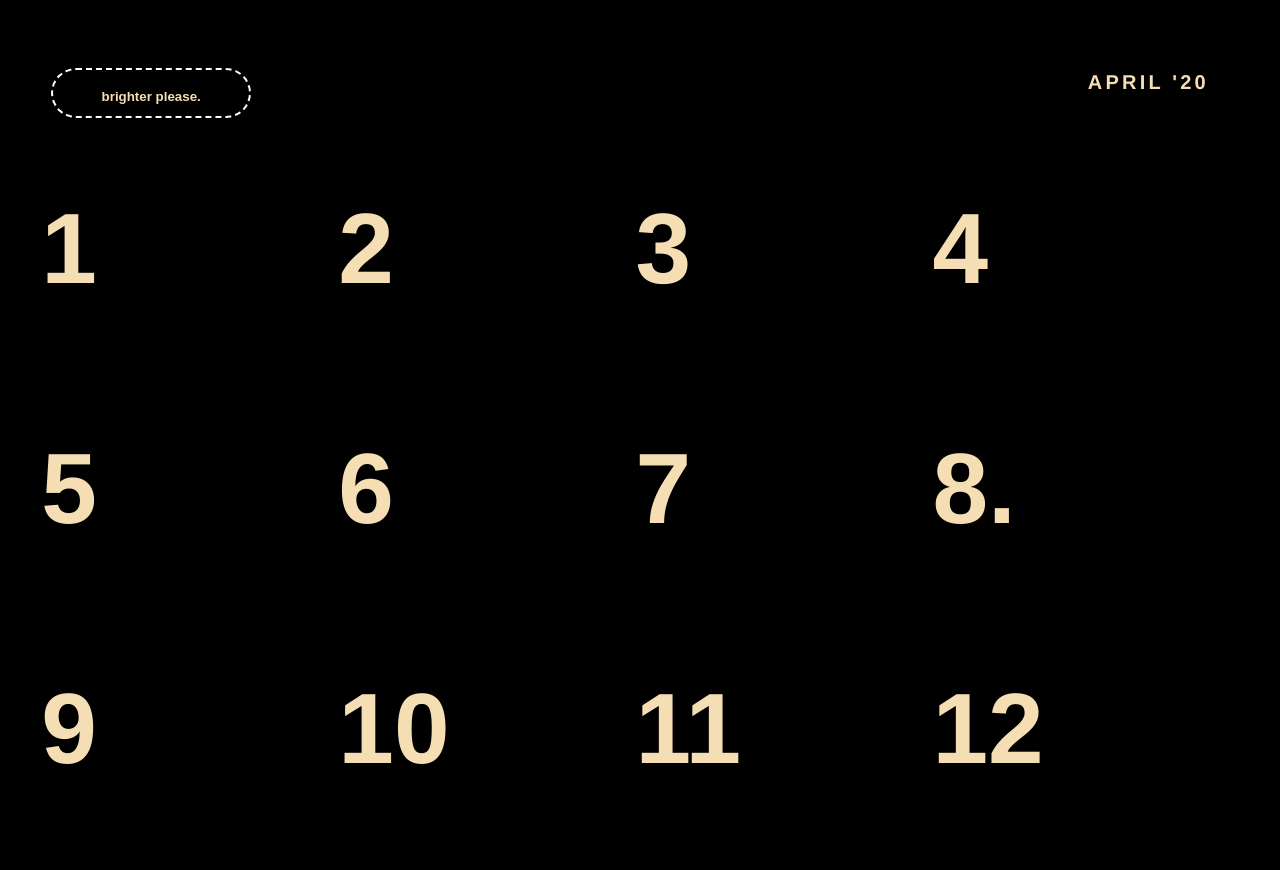
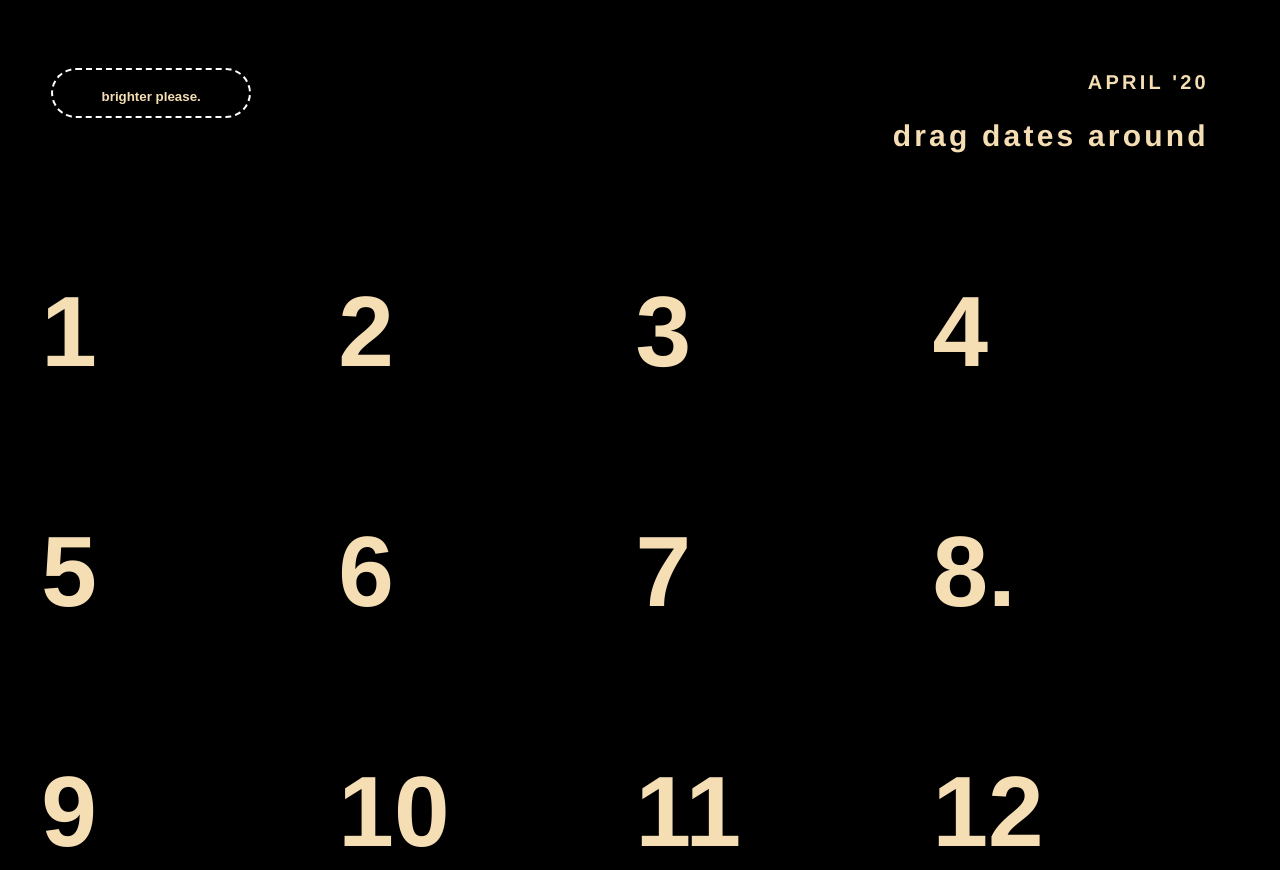
Before and after one commit to sehera/calendar-april, a plain HTML site: page index.html in a window 1280 px wide. Shown: the top 870 px of the page. Drawn offline with nearby package versions, Linux system fonts and the light colour scheme.

Commit message:
Update index.html

```diff
--- a/index.html
+++ b/index.html
@@ -10,6 +10,9 @@
 
         <div class="header">
           APRIL '20
+
+<h2> drag dates around </h2>
+
         </div>
 
         <!-- <h1> APRIL '20 </h1> -->
```
